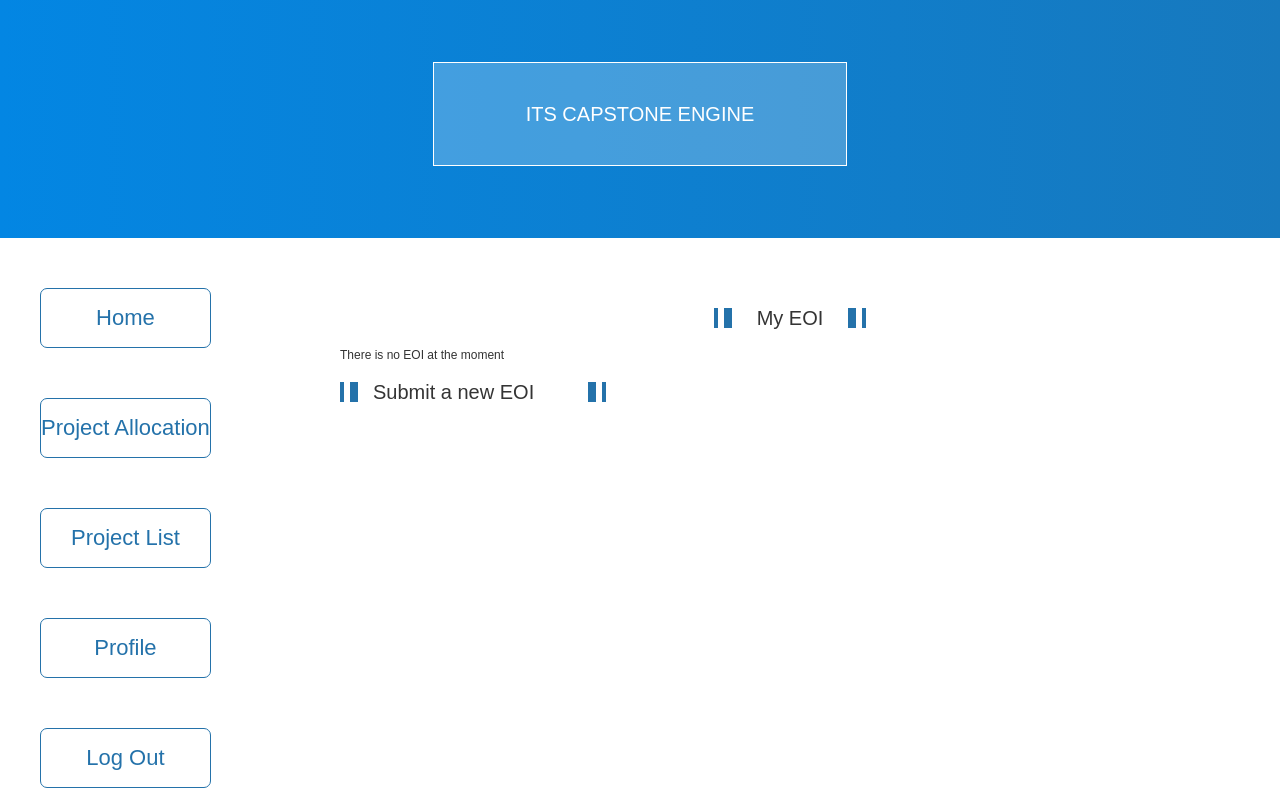
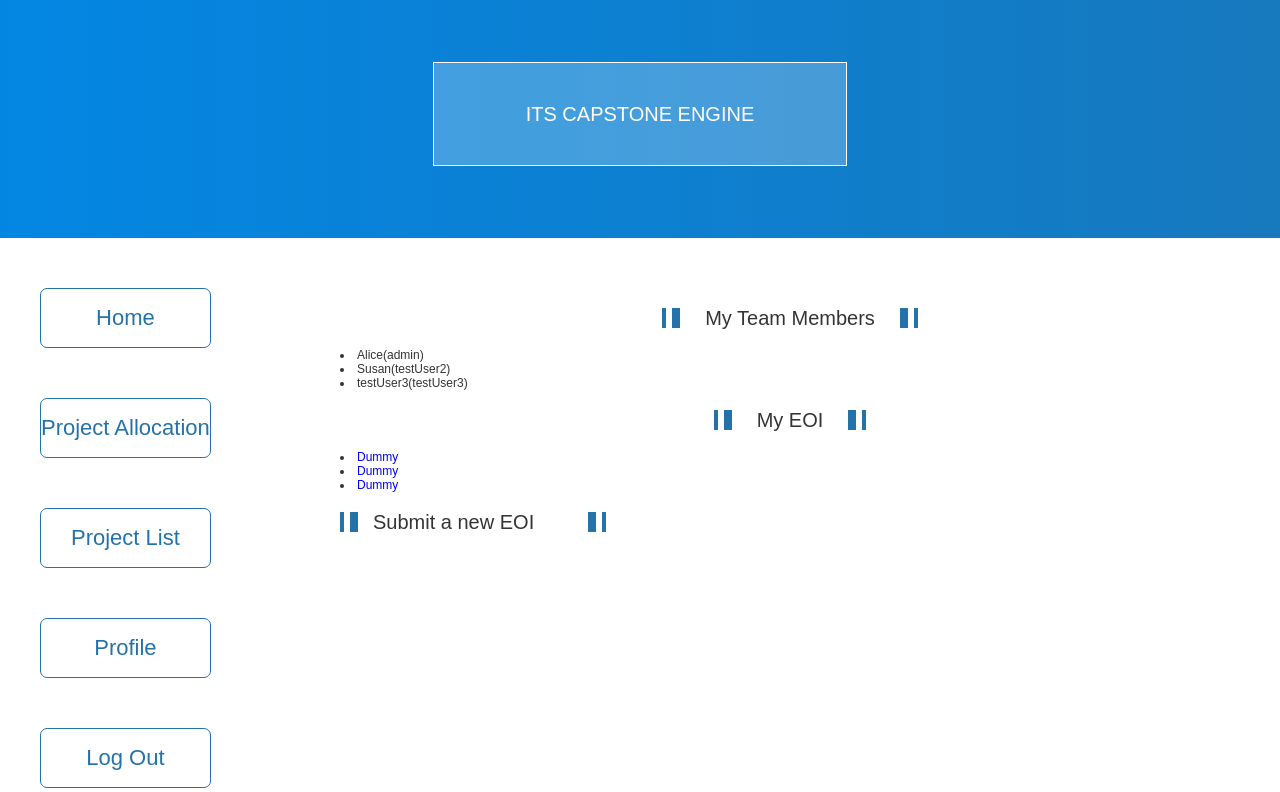
Before and after one commit to CharlotteHan/CapstoneProjectEngine, a Django app: page /projects/eoi_details/ in a window 1280 px wide. Shown: the top 792 px of the page. Run offline with Django 4.2, Linux system fonts and the light colour scheme; a user stored in the database is signed in; data comes from the database, SQL or seed files in the repository; both versions use the stored data as it was before the commit.

Commit message:
Add duplication check for group members. Fixed eoi_detail display page

```diff
--- a/capstoneEngine/accounts/models.py
+++ b/capstoneEngine/accounts/models.py
@@ -22,12 +22,9 @@ class Profile(models.Model):
     is_in_group = models.BooleanField(blank=True, default= False)
     unit_code = models.IntegerField(choices=Units.choices, blank=True)
     project_id = models.IntegerField(blank=True, null=True)
-    choice1 = models.IntegerField(blank=True, null=True)
-    choice2 = models.IntegerField(blank=True, null=True)
-    choice3 = models.IntegerField(blank=True, null=True)
 
     def __str__(self):
-        return self.user.username
+        return self.name+'('+self.user.username+')'
 
 class Group(models.Model):
     member = models.ManyToManyField(Profile, blank=True)
--- a/capstoneEngine/projects/views.py
+++ b/capstoneEngine/projects/views.py
@@ -77,7 +77,6 @@ def eoi(request):
         # create a form instance and populate it with data from the request:
         form = EOIForm(request.POST)
         students = []
-        students.append(profile)
         if form.is_valid():
             try:
                 student1 = User.objects.get(username = form.cleaned_data['group_member1'])
@@ -99,6 +98,10 @@ def eoi(request):
             form = EOIForm(request.POST, instance=Group.objects.filter(member = profile).first())
             group = form.save(commit=False)
             for i in students:
+                # Remove duplicate groups for group members
+                if Group.objects.filter(member = i):
+                    tmp = Group.objects.filter(member = i)
+                    tmp.delete()
                 group.member.add(i)
             group.save()
             return HttpResponseRedirect('/projects/eoi_submitted/')
@@ -107,17 +110,15 @@ def eoi(request):
     return render(request, 'eoi.html', {'form': form})
 
 def eoi_details(request):
-    if request.user.profile.choice1 == None:
+    if Group.objects.filter(member = request.user.profile):
+        group = Group.objects.filter(member=request.user.profile).first()
+        projects = []
+        projects.append(group.choice1)
+        projects.append(group.choice2)
+        projects.append(group.choice3)
+        return render(request, 'eoi_details.html',{'projects': projects, 'team_members': group.member.all()})
+    else:
         return render(request, 'eoi_details.html',{})
-    else:
-        projects = []
-        project1 = Project.objects.get(pk = request.user.profile.choice1)
-        project2 = Project.objects.get(pk = request.user.profile.choice2)
-        project3 = Project.objects.get(pk = request.user.profile.choice3)
-        projects.append(project1)
-        projects.append(project2)
-        projects.append(project3)
-        return render(request, 'eoi_details.html',{'projects': projects, 'project2': project2, 'project3': project3})
 
 def eoi_submitted(request):
     return render(request, 'eoi_submitted.html',{})
--- a/capstoneEngine/templates/eoi_details.html
+++ b/capstoneEngine/templates/eoi_details.html
@@ -2,17 +2,29 @@
 {% extends 'base.html' %}
 {% block content %}
 <section class="ProCon Huans">
+    {% if projects == None %}
     <div class="ProTitH flexC fl-cen">
         <div class="ProTit Huans ProTits flexC">
             <i class="flexC fl-bet"></i><p>My EOI</p><i class="flexC fl-bet"></i>
         </div>
     </div>
-    {% if user.profile.choice1 == None %}
     <p>There is no EOI at the moment</p>
     {% else %}
-
+    <div class="ProTitH flexC fl-cen">
+        <div class="ProTit Huans ProTits flexC">
+            <i class="flexC fl-bet"></i><p>My Team Members</p><i class="flexC fl-bet"></i>
+        </div>
+    </div>
+    {% for member in team_members %}
+        <li><a>{{ member }}</a></li>
+    {% endfor %}
+    <div class="ProTitH flexC fl-cen">
+        <div class="ProTit Huans ProTits flexC">
+            <i class="flexC fl-bet"></i><p>My EOI</p><i class="flexC fl-bet"></i>
+        </div>
+    </div>
     {% for project in projects %}
-        <li><a href="{% url 'detail' project.id %}">{{ project.title }}</a></li>
+        <li><a href="{% url 'detail' project.id %}">{{ project }}</a></li>
     {% endfor %}
     {% endif %}
     <ul class="ProConU">
```
Also changed, not shown: capstoneEngine/accounts/migrations/0013_remove_profile_choice1_remove_profile_choice2_and_more.py (added), capstoneEngine/db.sqlite3.
